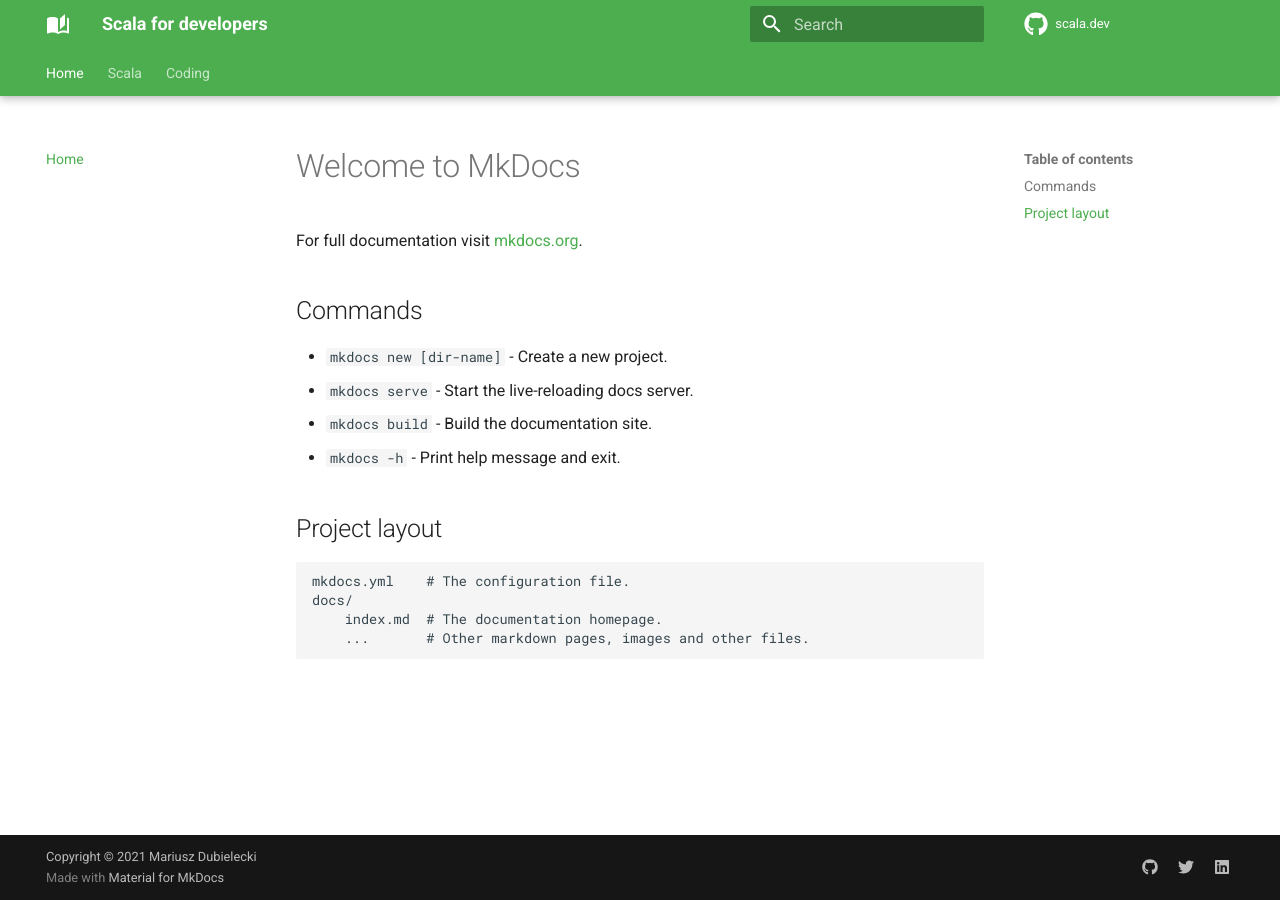
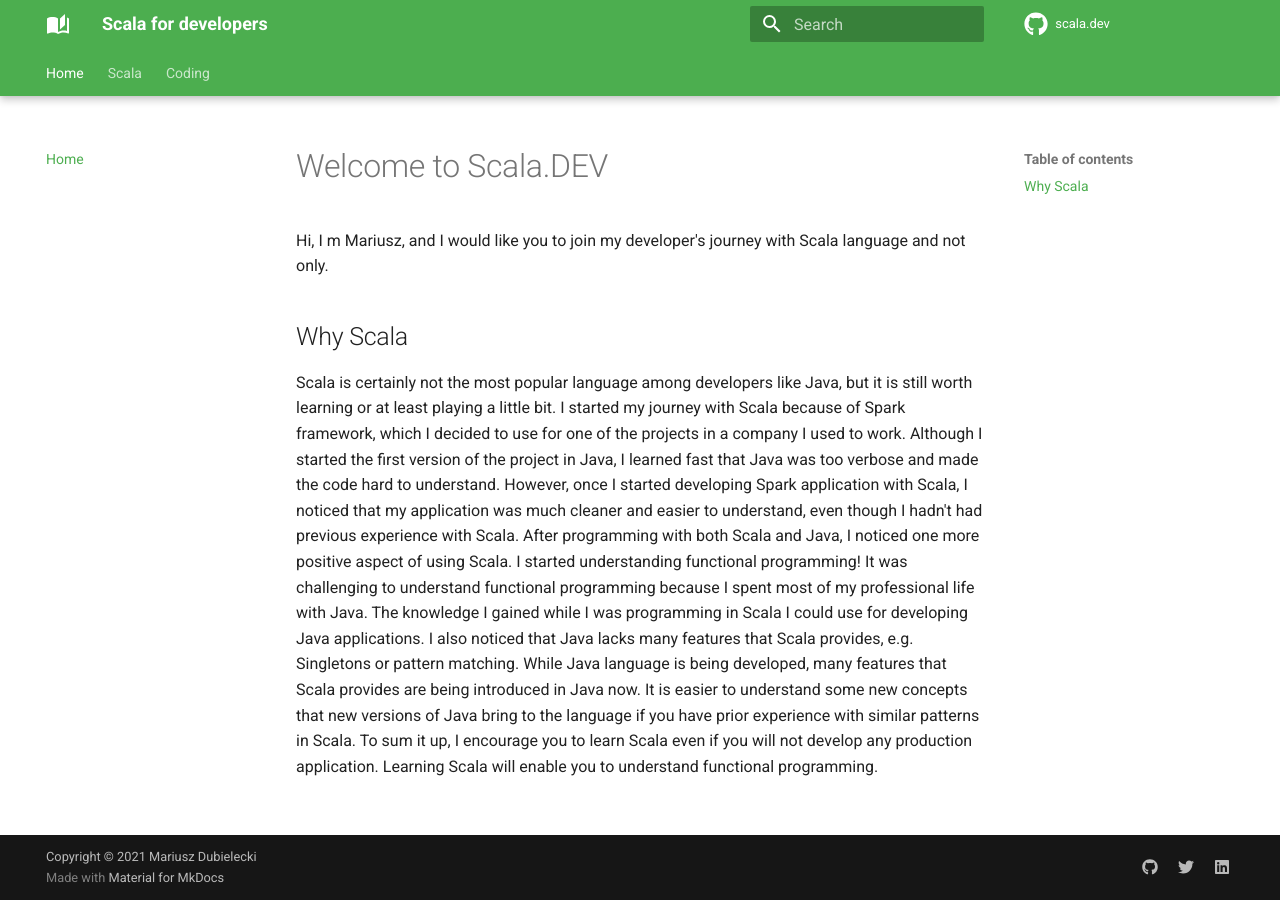
Before and after one commit to cranberrysoft/scala.dev, an MkDocs documentation site: the page built from docs/index.md, in a window 1280 px wide. Built offline with MkDocs 1.6.1 and Material for MkDocs 9.7.7, drawn with Linux system fonts in a browser that asks for light colours; comment, search, counter and statistics services are not loaded.

Commit message:
Added some content about Scala

```diff
--- a/docs/index.md
+++ b/docs/index.md
@@ -1,17 +1,9 @@
-# Welcome to MkDocs
+# Welcome to Scala.DEV
 
-For full documentation visit [mkdocs.org](https://www.mkdocs.org).
+Hi, I m Mariusz, and I would like you to join my developer's journey with Scala language and not only.
 
-## Commands
+## Why Scala
 
-* `mkdocs new [dir-name]` - Create a new project.
-* `mkdocs serve` - Start the live-reloading docs server.
-* `mkdocs build` - Build the documentation site.
-* `mkdocs -h` - Print help message and exit.
-
-## Project layout
-
-    mkdocs.yml    # The configuration file.
-    docs/
-        index.md  # The documentation homepage.
-        ...       # Other markdown pages, images and other files.
+Scala is certainly not the most popular language among developers like Java, but it is still worth learning or at least playing a little bit. I started my journey with Scala because of Spark framework, which I decided to use for one of the projects in a company I used to work. Although  I started the first version of the project in Java, I learned fast that Java was too verbose and made the code hard to understand. However, once I started developing Spark application with Scala, I noticed that my application was much cleaner and easier to understand, even though I hadn't had previous experience with Scala.
+After programming with both Scala and Java, I noticed one more positive aspect of using Scala. I started understanding functional programming! It was challenging to understand functional programming because I spent most of my professional life with Java. The knowledge I gained while I was programming in Scala I could use for developing Java applications. I also noticed that Java lacks many features that Scala provides, e.g. Singletons or pattern matching. While Java language is being developed, many features that Scala provides are being introduced in Java now. It is easier to understand some new concepts that new versions of Java bring to the language if you have prior experience with similar patterns in Scala.
+To sum it up, I encourage you to learn Scala even if you will not develop any production application. Learning Scala will enable you to understand functional programming.
```
Also changed, not shown: docs/scala/learn/home.md (+27 -0 lines).
